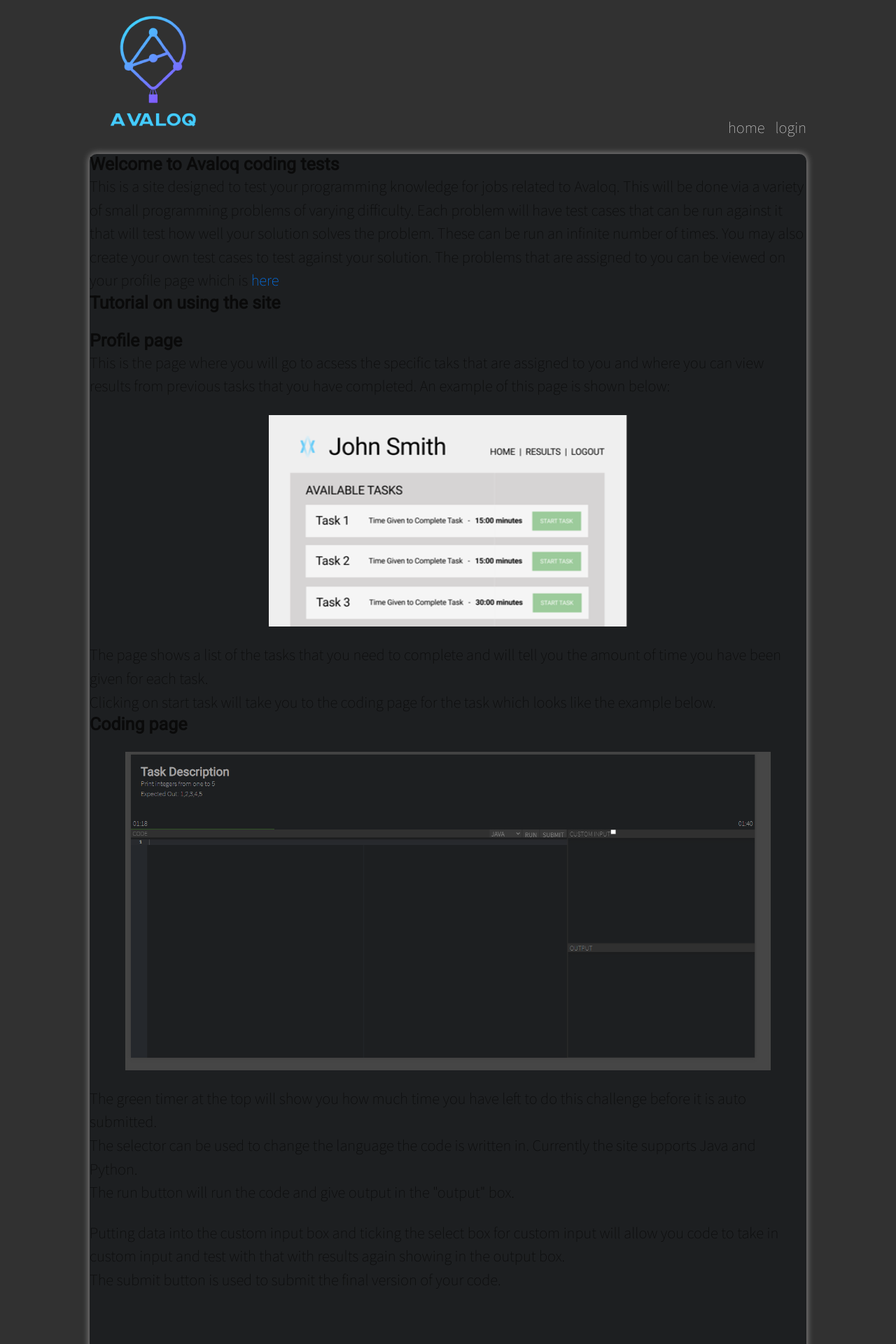
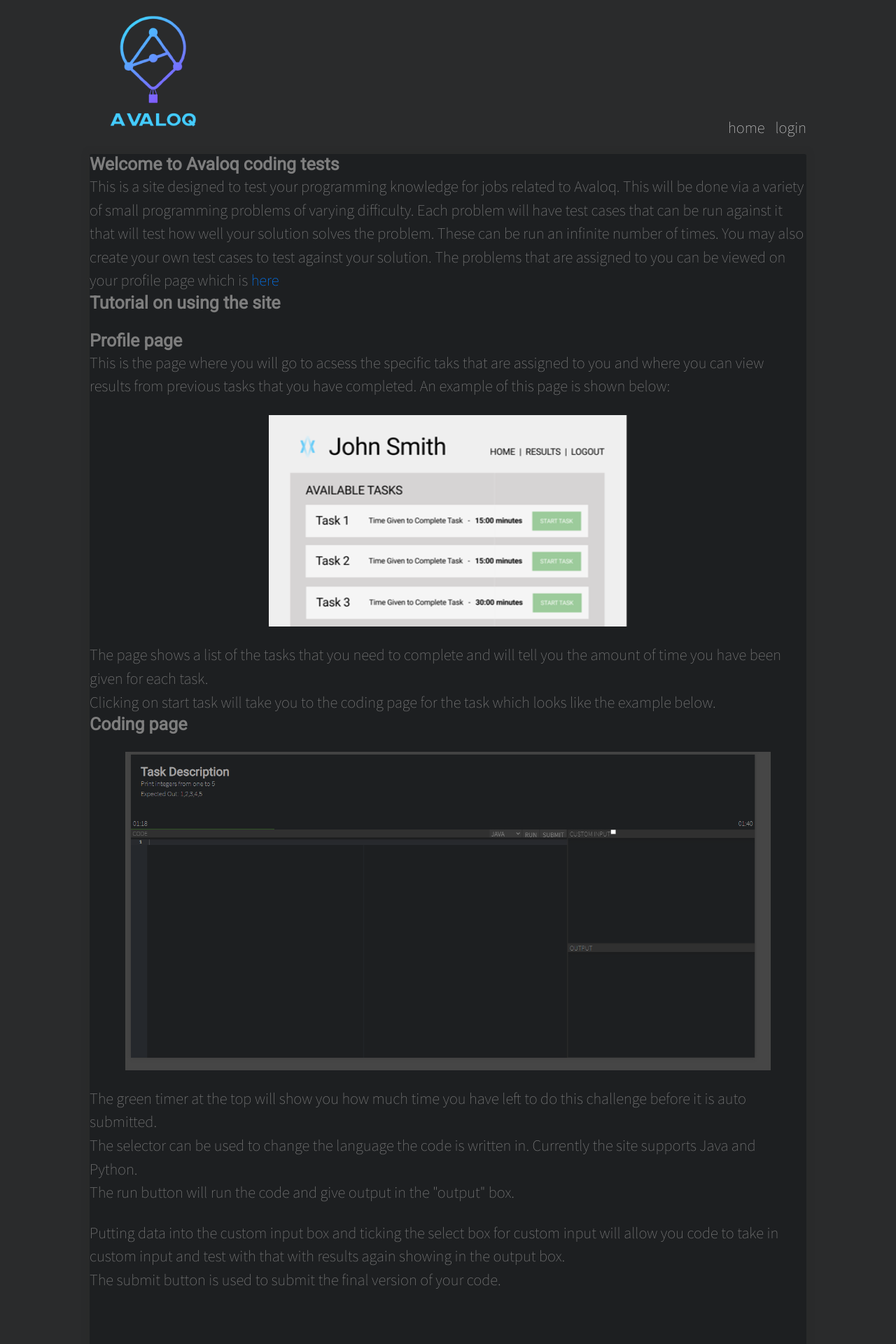
Before and after one commit to Calmac56/Team-project, a Django app: page / in a window 1280 px wide. Shown: the top 1920 px of the page at 70% size. Run offline with Django 3.2, Linux system fonts and the light colour scheme; some libraries are stand-ins or nearby versions.

Commit message:
started restyling

```diff
--- a/main/static/css/base.css
+++ b/main/static/css/base.css
@@ -6,12 +6,12 @@ global tag styling like h1 and p are done at the bottom.
 */
 :root {
     --div-color: rgb(29,31,33);
-    --background-color: rgb(49, 49, 49);
+    --background-color: rgb(42, 43, 44);
     --highlight-color: rgb(148, 183, 212);
     --highlight-color2: rgb(103, 110, 141);
     --alt-color: rgb(44,44,44);
     --alt-color2: rgb(46, 78, 39);
-    --text-color: rgb(10, 10, 10);
+    --text-color: rgb(126, 126, 126);
     --text-alt-color: rgb(44, 43, 43);
     --timer: 0%;
 }
@@ -100,14 +100,14 @@ body {
             }
 
         .content {
-            border-radius: 10px;
+            border-radius: 3px;
             display: flex;
             flex-direction: column;
             width: 100%;
             min-height:600px;
             background-color: var(--div-color);
             color: var(--text-color);
-            box-shadow: 0px 0px 10px 1px rgba(163, 160, 160, 0.801);
+            box-shadow: 0px 0px 10px 1px rgba(43, 43, 43, 0.801);
 
         }
 
```
Also changed, not shown: main/templates/cs14/codingPage.html (+5 -5 lines).
